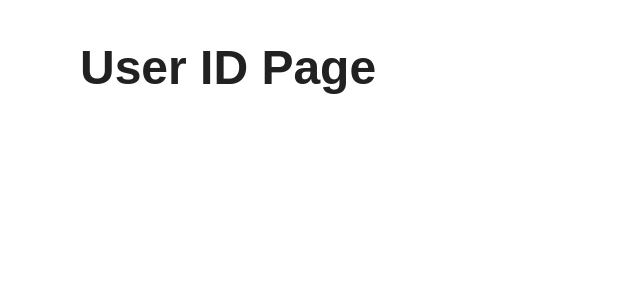
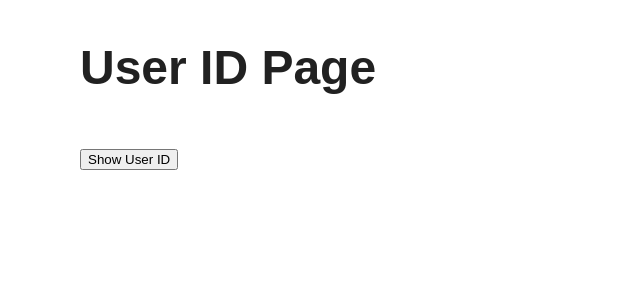
Before and after one commit to AhsantMozhgan/next-js, a Next.js app: page /users/1 in a window 1280 px wide. Shown: the top 300 px of the page, without its empty margins (0-640 px from the left). Built offline with nearby package versions, Linux system fonts and the light colour scheme.

Commit message:
navigating-programmatically

```diff
--- a/pages/users/[id].js
+++ b/pages/users/[id].js
@@ -5,9 +5,19 @@ function UserId() {
     console.log(router.pathname)
     console.log(router.query)
 
+    function showUserIdHandler() {
+        // router.push('/users/masood')
+        router.push({
+            pathname: '/users/[id]',
+            query: { id: 'masood' }
+        })
+
+    }
+
     return (
         <div>
         	<h2>User ID Page</h2>
+            <button onClick={showUserIdHandler}>Show User ID</button>
         </div>
     )
 }
--- a/pages/users/index.js
+++ b/pages/users/index.js
@@ -11,7 +11,9 @@ function UserPage() {
             <ul>
                 {users.map((item) => (
                     <li key={item.id}>
-                        <Link href={`/users/${item.id}`}>{item.username}</Link>
+                        <Link href={{pathname: '/users/[id]', query: { id: item.id }}}>
+                            {item.username}
+                        </Link>
                     </li>
                 ))}
             </ul>
```
